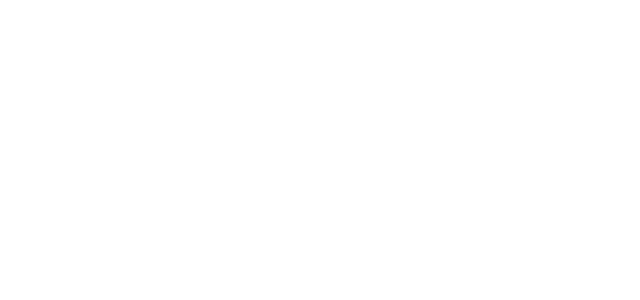
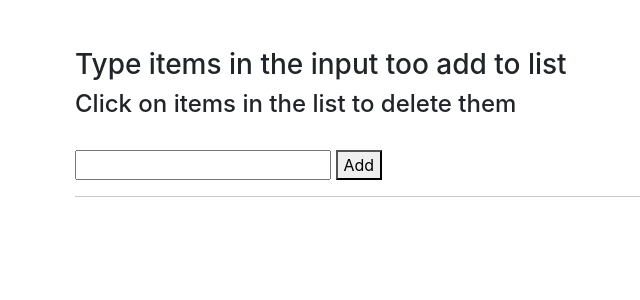
Before and after one commit to RayKilburg/advanced-react-hooks, a React (Create React App) app: page /add-delete-items in a window 1280 px wide. Before the commit this address had no page. Shown: the top 300 px of the page, without its empty margins (7-647 px from the left). Built offline with nearby package versions, Linux system fonts and the light colour scheme.

Commit message:
useState example 2 add & delete items

```diff
--- a/src/App.js
+++ b/src/App.js
@@ -1,6 +1,7 @@
-import { BrowserRouter as Router, Routes, Route } from 'react-router-dom'
-import Home from './components/Home'
+import { BrowserRouter as Router, Routes, Route } from 'react-router-dom';
+import Home from './components/Home';
 import Counter from './components/Counter';
+import AddandDeleteItems from './components/AddandDeleteItems';
 import UseRefExample from './components/UseRefExample';
 import UseRefExample2 from './components/UseRefExample2';
 import UseRefExample3 from './components/UseRefExample3';
@@ -12,27 +13,28 @@
 function App() {
   return (
     <Router>
-      <div className='container mt-5'>
+      <div className="container mt-5">
         <Routes>
-          <Route path='/' element={<Home />} />
-          <Route path='/usestate-counter' element={<Counter />} />
-          <Route path='/useref-example-1' element={<UseRefExample />} />
-          <Route path='/useref-example-2' element={<UseRefExample2 />} />
-          <Route path='/useref-example-3' element={<UseRefExample3 />} />
-          <Route path='/usememo-example' element={<UseMemoExample />} />
-          <Route path='/usecallback-example' element={<UseCallbackExample />} />
+          <Route path="/" element={<Home />} />
+          <Route path="/usestate-counter" element={<Counter />} />
+          <Route path="/add-delete-items" element={<AddandDeleteItems />} />
+          <Route path="/useref-example-1" element={<UseRefExample />} />
+          <Route path="/useref-example-2" element={<UseRefExample2 />} />
+          <Route path="/useref-example-3" element={<UseRefExample3 />} />
+          <Route path="/usememo-example" element={<UseMemoExample />} />
+          <Route path="/usecallback-example" element={<UseCallbackExample />} />
           <Route
-            path='/custom-hook-example-1'
+            path="/custom-hook-example-1"
             element={<CustomHookExample1 />}
           />
           <Route
-            path='/custom-hook-example-2'
+            path="/custom-hook-example-2"
             element={<CustomHookExample2 />}
           />
         </Routes>
       </div>
     </Router>
-  )
+  );
 }
 
 export default App;
--- /dev/null
+++ b/src/components/AddandDeleteItems.jsx
@@ -0,0 +1,43 @@
+import {useState} from 'react'
+
+function AddandDeleteItems() {
+    const [list, setList] = useState([])
+    const [value, setValue] = useState('')
+
+    // input value
+    const onChange = (e) => {
+        setValue(e.target.value)
+    }
+
+    // add item
+    const handleClick = () => {
+        setList([...list, value]);
+        setValue("");
+    }
+
+    // delete
+    const handleDelete = (item) => {
+        setList(list.filter((deletes) => deletes !== item))
+    }
+
+    return (
+        <div>
+            <h3>Type items in the input too add to list</h3>
+            <h4>Click on items in the list to delete them</h4>
+            <br />
+            <input type="text" value={value} onChange={onChange} />{" "}
+            <button onClick={handleClick}>Add</button>
+
+            <hr />
+            <ul>
+                {list.length > 0 && list.map((item) => {
+                    return <li onClick={() => handleDelete(item)} key={item}>{item}</li>
+                })}
+            </ul>
+        </div>
+    )
+}
+
+export default AddandDeleteItems
+
+//https://hackernoon.com/top-3-coding-challenges-for-mid-level-react-developers
--- a/src/components/Home.jsx
+++ b/src/components/Home.jsx
@@ -4,12 +4,18 @@
   return (
     <>
       <h2 className='mb-3'>React Hooks Sandbox</h2>
-      <ul class='list-group'>
+      <ul className='list-group'>
       <Link
           className='list-group-item list-group-item-action'
           to='usestate-counter'
         >
           useState Example Counter
+        </Link>
+        <Link
+          className='list-group-item list-group-item-action'
+          to='add-delete-items'
+        >
+          useState Example Add and Delete Items
         </Link>
         <Link
           className='list-group-item list-group-item-action'
```
Also changed, not shown: 1 other file (tests, documents, lock files or other folders).
